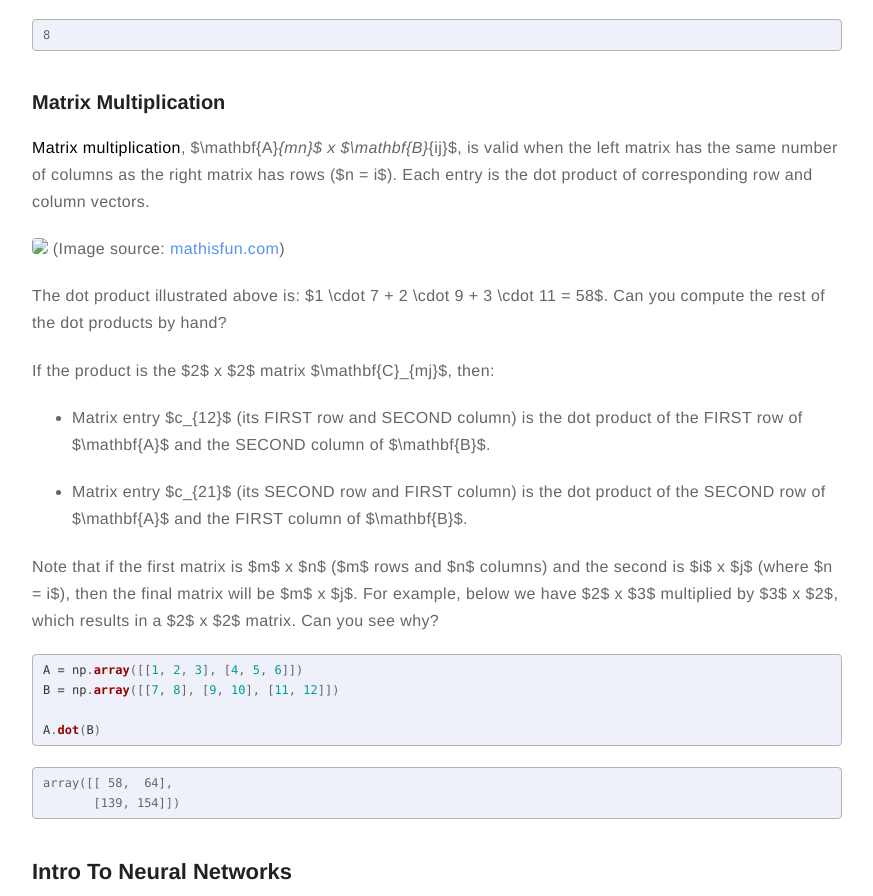
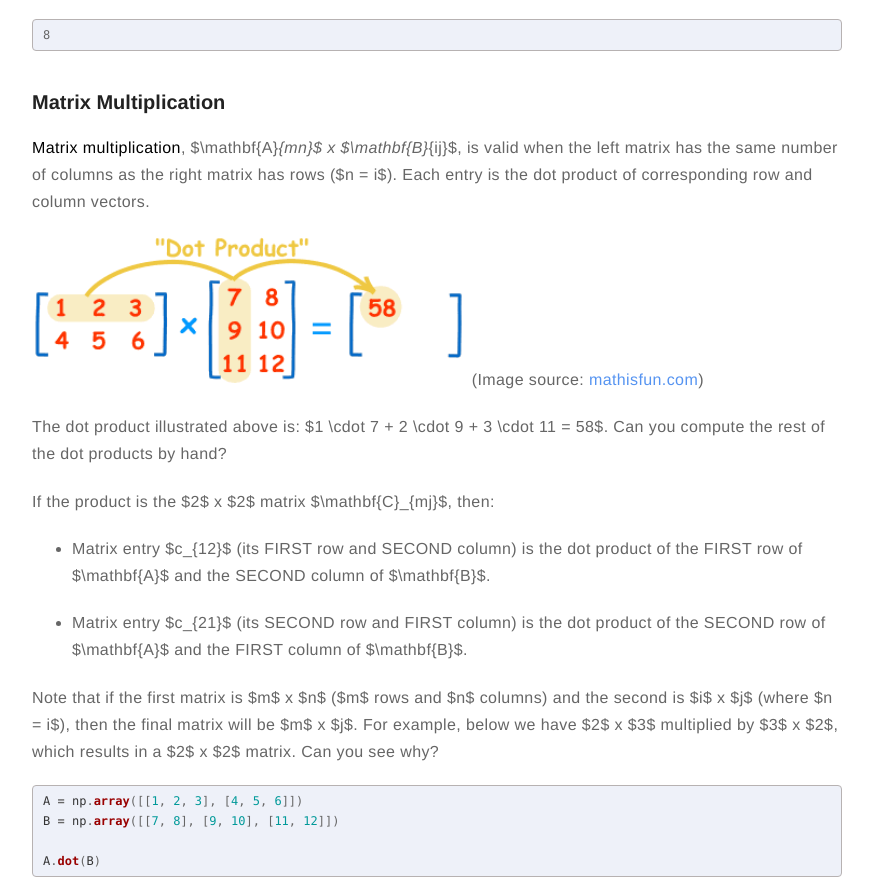
Before and after one commit to meccaLeccaHi/meccaLeccaHi.github.io, a Jekyll site: the page built from _posts/2018-10-30-neural_nets-tensorflow.md, in a window 1280 px wide. Shown: the part 2251-3147 px from the top of the page, without its empty margins (203-1076 px from the left). Built offline with Jekyll 4.4.1, drawn with Linux system fonts in a browser that asks for light colours.

Commit message:
updating fixing typos

````diff
--- a/_posts/2018-10-30-neural_nets-tensorflow.md
+++ b/_posts/2018-10-30-neural_nets-tensorflow.md
@@ -114,7 +114,7 @@ v.dot(w)
 ### Matrix Multiplication
 **Matrix multiplication**, $\mathbf{A}_{mn}$ x $\mathbf{B}_{ij}$, is valid when the left matrix has the same number of columns as the right matrix has rows ($n = i$). Each entry is the dot product of corresponding row and column vectors.
 
-<img src='./assets/matrix_multiply.gif' style="float: center; height: 150px">
+<img src='/assets/images/neural_nets/matrix_multiply.gif' style="float: center; height: 150px">
 (Image source: [mathisfun.com](mathisfun.com))
 
 The dot product illustrated above is: $1 \cdot 7 + 2 \cdot 9 + 3 \cdot 11 = 58$.
@@ -249,7 +249,7 @@ Although these models were structured to behave like neurons, their behavior can
 >So, by manipulating the weights of our models, we end up with different models and ultimately, different decisions.  Imagine if, in our example, we decide to be more careful with money. In order to represent this, we can increase the relative importance of money in our model. In this case, we just got a bonus at work, so money is not a problem at the moment. The output has consequently increased and crossed our threshold. We get to go skiing!!!
 >- In the future, however, if money gets tight, this model is less likely to let us go skiing.
 
-><img src="./assets/ski_guy.gif" style="float: center; height: 250px">
+><img src="/assets/images/neural_nets/ski_guy.gif" style="float: center; height: 250px">
 
 <a id='nn-practical'></a>
 ## Practical Considerations
@@ -294,7 +294,7 @@ But, it also leads to some convenient notational simplifications regarding the c
 We've seen how a perceptron can be employed to integrate the influence of many inputs in order to arrive at some decision, but we haven't considered how these same units can perform more 'logical', gate-type functions, as well. As we'll see in the example below, by incorporating a bias into the output of each perceptron, we can evaluate computational functions such as AND, OR, and NAND.
 
 ***Quick* review of logic gates**
-<img src="./assets/logic_gates.png" style="float: center; height: 450px">
+<img src="/assets/images/neural_nets/logic_gates.png" style="float: center; height: 450px">
 
 Image source: [schoolphysics.co.uk](http://www.schoolphysics.co.uk/age16-19/Electronics/Logic%20gates/text/Logic_gates/index.html)
 
@@ -441,7 +441,7 @@ Because neurons in these loops undergo sustained bouts of activity, rather than
 
 The idea is to first train the model on a large number of samples of handwritten digits (see examples below), for which we know the true label (e.g. '7' or '3'). These are known as _training examples_ and _training labels_, respectively.
 
-<img src="./assets/mnist_100_digits.png" style="float: center; height: 375px">
+<img src="/assets/images/neural_nets/mnist_100_digits.png" style="float: center; height: 375px">
 
 
 ```python
@@ -600,7 +600,7 @@ y = tf.nn.softmax(tf.matmul(x,W) + b)
 
 Focusing on the input to `softmax` above: `matmul` is multiplying the matrices `x`(mx784) and `W`(784xn) to get a `m`(number of training examples fed) x `n`(number of classes) matrix.
 
-<img src='./assets/matrix_multiply.gif' style="float: center; height: 150px">
+<img src='/assets/images/neural_nets/matrix_multiply.gif' style="float: center; height: 150px">
 
 
 ```python
````
Also changed, not shown: assets/images/neural_nets/img_flat.png (added), assets/images/neural_nets/logic_gates.png (added), assets/images/neural_nets/matrix_multiply.gif (added), assets/images/neural_nets/ml_algo_map.png (added), assets/images/neural_nets/mnist_100_digits.png (added), assets/images/neural_nets/ski_guy.gif (added).
